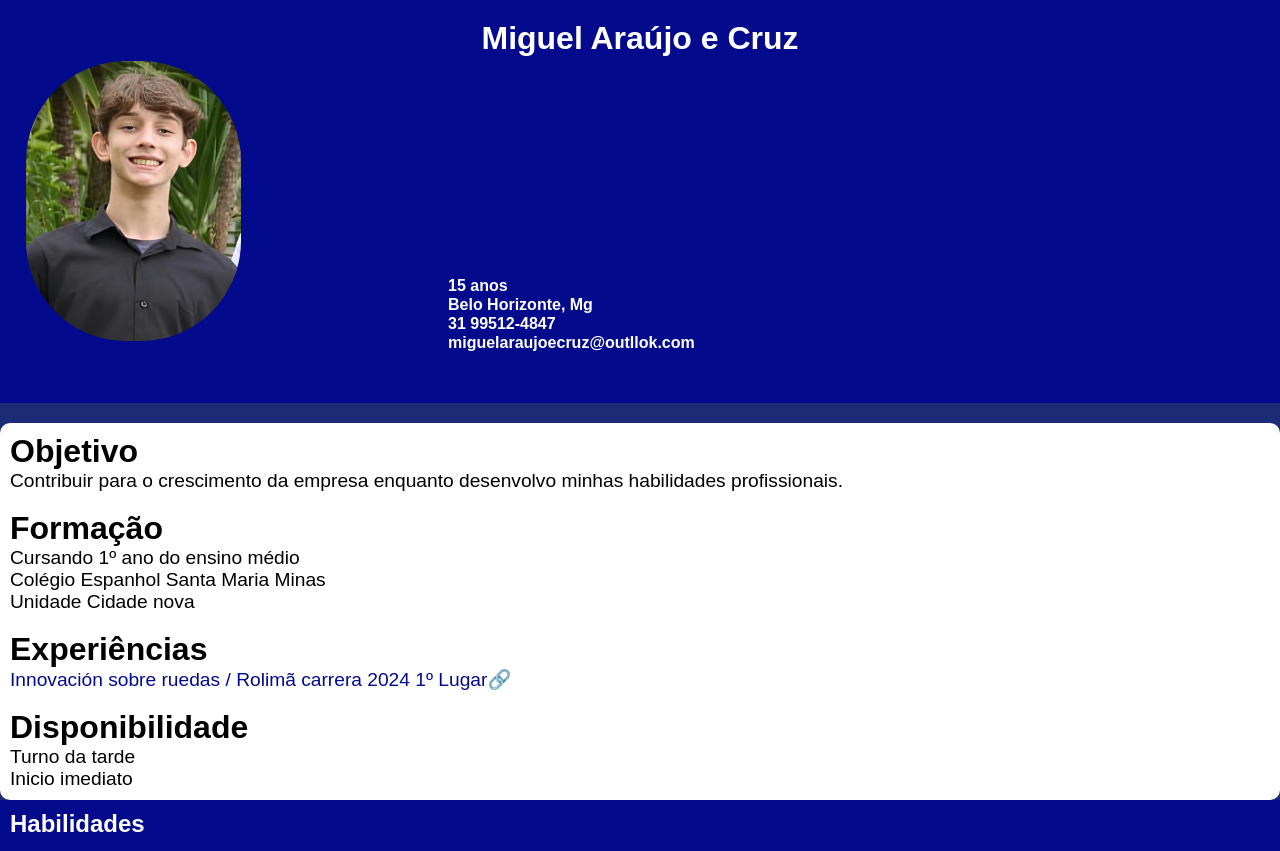
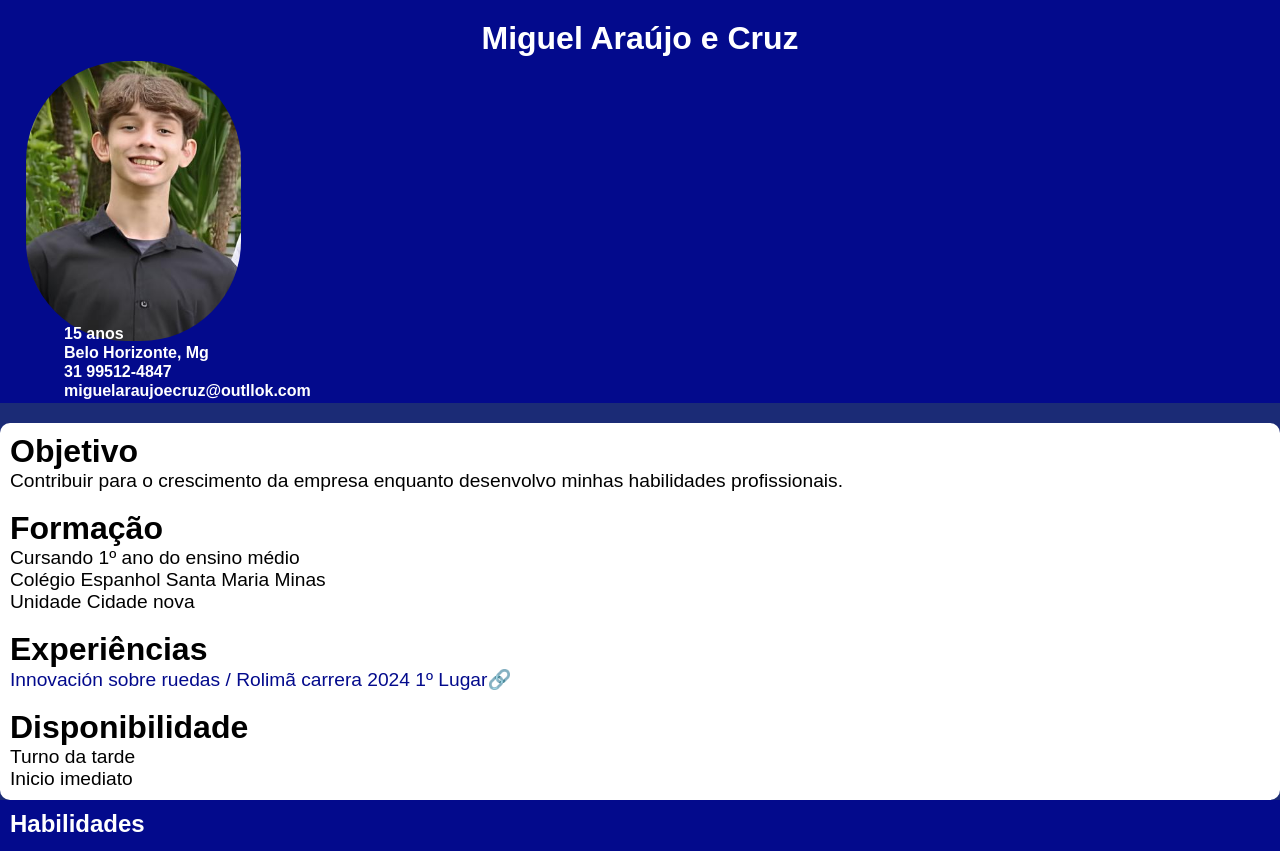
Before and after one commit to felipeFalbuquerque/Curriculo-Miguel, a plain HTML site: page index.html in a window 1280 px wide. Shown: the top 851 px of the page. Drawn offline with Linux system fonts and the light colour scheme.

Commit message:
Update index.html

```diff
--- a/index.html
+++ b/index.html
@@ -94,8 +94,9 @@
         }
         #h3{
             position: relative;
-            left: 35%;
+            left: 5%;
             width: 200px;
+            top: 6vh;
         }
         a{
             color: #030A8C;
```
